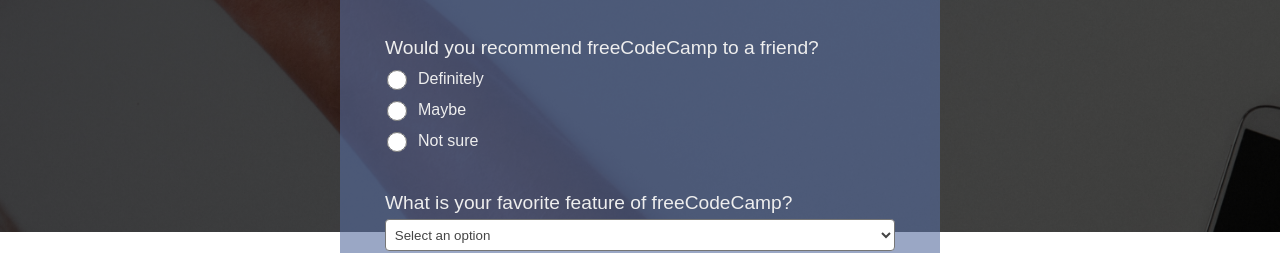
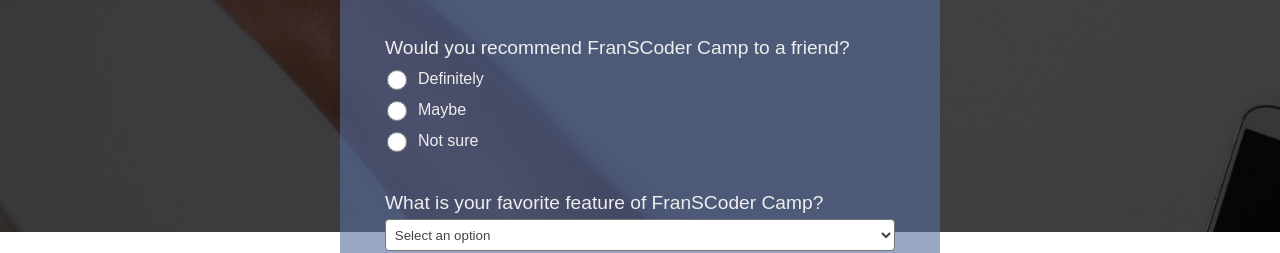
Before and after one commit to FranSCoder/survey-form, a plain HTML site: page index.html in a window 1280 px wide. Shown: the part 568-821 px from the top of the page. Drawn offline with Linux system fonts and the light colour scheme.

Commit message:
feat: personalization

```diff
--- a/index.html
+++ b/index.html
@@ -60,7 +60,7 @@
           <option>Other</option>
         </select>
         <!--RADIO-->
-        <p>Would you recommend freeCodeCamp to a friend?</p>
+        <p>Would you recommend FranSCoder Camp to a friend?</p>
         <label class="inline-label"
           ><input
             value="Yes"
@@ -80,7 +80,7 @@
           sure</label
         >
         <!--SECOND DROPDOWN-->
-        <p>What is your favorite feature of freeCodeCamp?</p>
+        <p>What is your favorite feature of FranSCoder Camp?</p>
         <select class="dropdown feature-dropdown">
           <option disabled selected value>Select an option</option>
           <option>Challenges</option>
```
